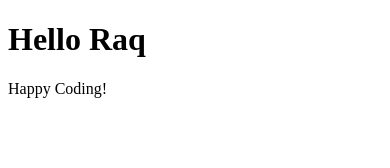
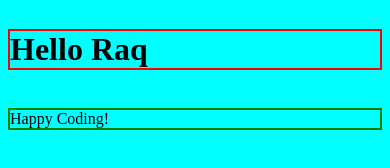
Before and after one commit to Raquel990/sample, a plain HTML site: page index.html in a window 390 px wide. Drawn offline with Linux system fonts and the light colour scheme.

Commit message:
playground

```diff
--- a/index.html
+++ b/index.html
@@ -4,7 +4,8 @@
     <meta charset="UTF-8">
     <meta http-equiv="X-UA-Compatible" content="IE=edge">
     <meta name="viewport" content="width=>, initial-scale=1.0">
-    <title>Document</title>
+    <title>Playground</title>
+    <link rel="stylesheet" href="style.css">
 </head>
 <body>
     <h1>Hello Raq</h1>
--- /dev/null
+++ b/style.css
@@ -0,0 +1,23 @@
+body {
+  display: flex;
+  justify-content: space-between;
+}
+
+h1 {
+  border: 2px solid red;
+
+}
+
+p {
+  border: 2px solid green;
+}
+
+@media (max-width: 576px) {
+  body {
+    background-color: aqua;
+    display: flex;
+    flex-direction: column;
+  }
+
+
+}
```
Also changed, not shown: node.js (+10 -0 lines), 1 other file.
